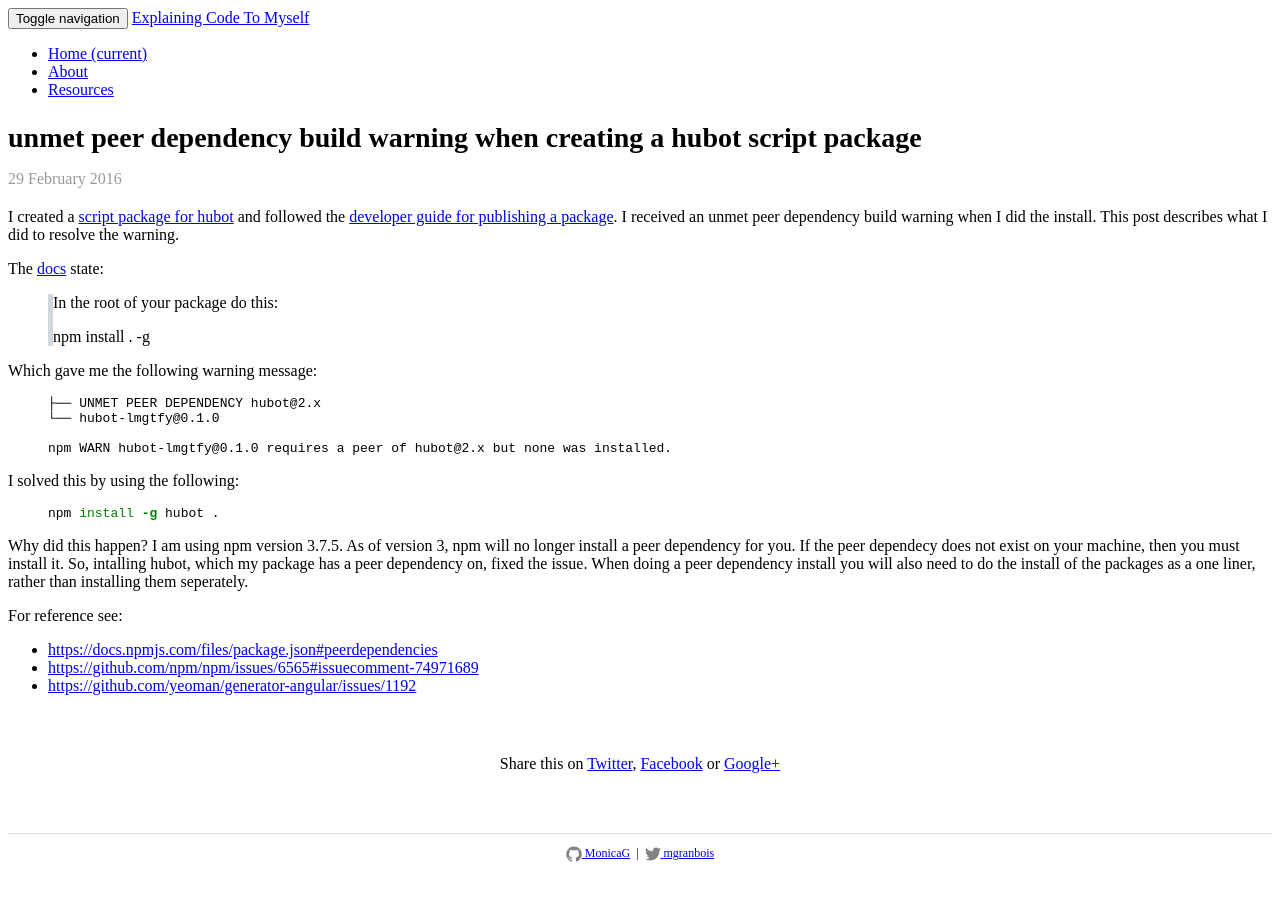
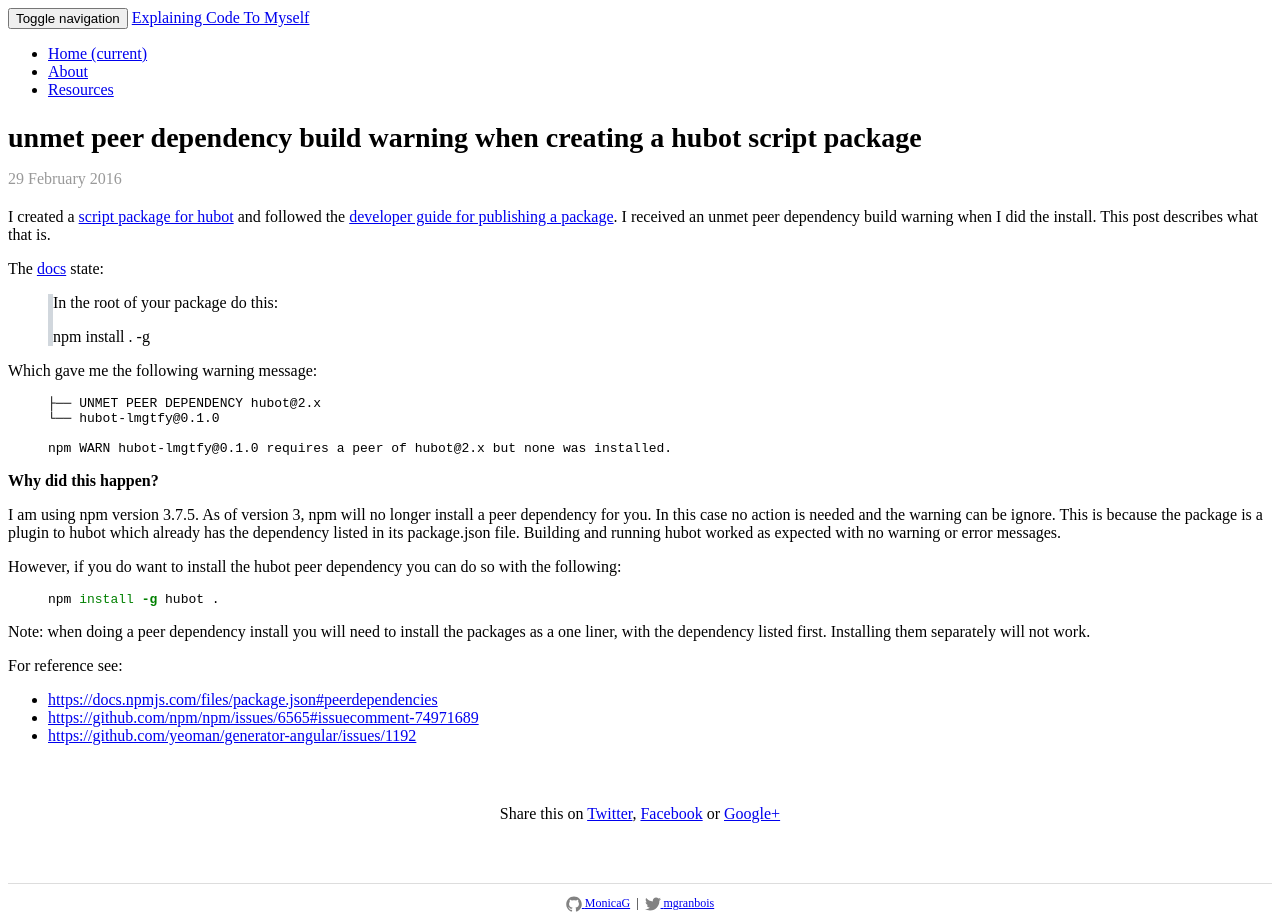
Before and after one commit to MonicaG/MonicaG.github.io, a Jekyll site: the page built from _posts/2016-02-29-unmet-peer-dependency-build-warning-when-creating-a-hubot-script-package.markdown, in a window 1280 px wide. Built offline with Jekyll 4.4.1, drawn with Linux system fonts in a browser that asks for light colours; nearby versions of some CDN libraries; comment, search, counter and statistics services are not loaded; a style sheet for code colours, icons or effects is not loaded; before the commit the page ends 900 px from its top, so only the background shows below that.

Commit message:
updated post

```diff
--- a/_posts/2016-02-29-unmet-peer-dependency-build-warning-when-creating-a-hubot-script-package.markdown
+++ b/_posts/2016-02-29-unmet-peer-dependency-build-warning-when-creating-a-hubot-script-package.markdown
@@ -5,7 +5,8 @@
 desc: Solving UNMET PEER DEPENDENCY warnings when doing npm installs
 ---
 
-I created a [script package for hubot](https://hubot.github.com/docs/scripting/#creating-a-script-package) and followed the [developer guide for publishing a package](https://docs.npmjs.com/misc/developers#before-publishing-make-sure-your-package-installs-and-works).  I received an unmet peer dependency build warning when I did the install.  This post describes what I did to resolve the warning.
+I created a [script package for hubot](https://hubot.github.com/docs/scripting/#creating-a-script-package) and followed the [developer guide for publishing a package](https://docs.npmjs.com/misc/developers#before-publishing-make-sure-your-package-installs-and-works).  I received an unmet peer dependency build warning when I did the install.  This post describes what that is.
+
 
 The [docs](https://docs.npmjs.com/misc/developers#before-publishing-make-sure-your-package-installs-and-works) state:
 
@@ -23,15 +24,18 @@
 npm WARN hubot-lmgtfy@0.1.0 requires a peer of hubot@2.x but none was installed.
 {% endhighlight %}
 
-I solved this by using the following:
+**Why did this happen?**
+
+I am using npm version 3.7.5. As of version 3, npm will no longer install a peer dependency for you. In this case no action is needed and the warning can be ignore.  This is because the package is a plugin to hubot which already has the dependency listed in its package.json file.  Building and running hubot worked as expected with no warning or error messages.
+
+However, if you do want to install the hubot peer dependency you can do so with the following:
 
 {% highlight bash %}
 npm install -g hubot .
 {% endhighlight %}
 
+Note: when doing a peer dependency install you will need to install the packages as a one liner, with the dependency listed first.  Installing them separately will not work.
 
-Why did this happen?
-I am using npm version 3.7.5. As of version 3, npm will no longer install a peer dependency for you.  If the peer dependecy does not exist on your machine, then you must install it.  So, intalling hubot, which my package has a peer dependency on, fixed the issue.  When doing a peer dependency install you will also need to do the install of the packages as a one liner, rather than installing them seperately.
 
 For reference see:
 
```
